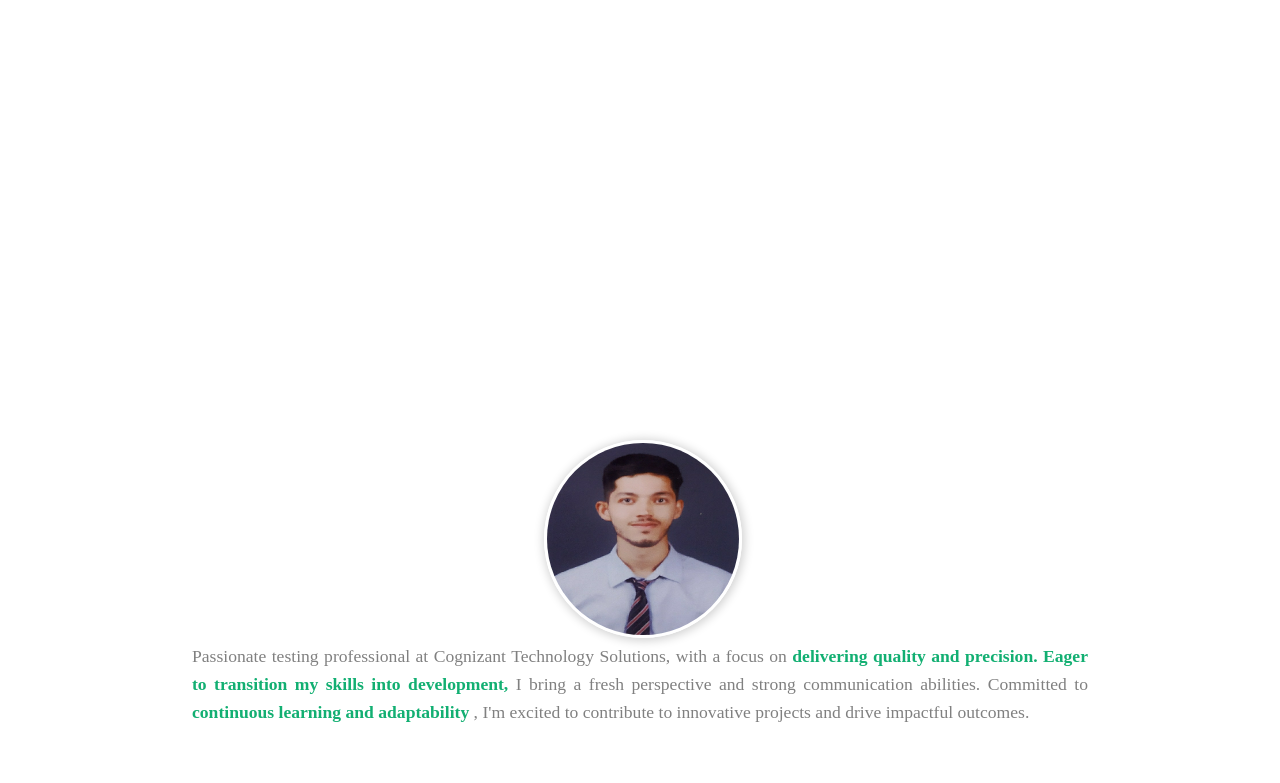
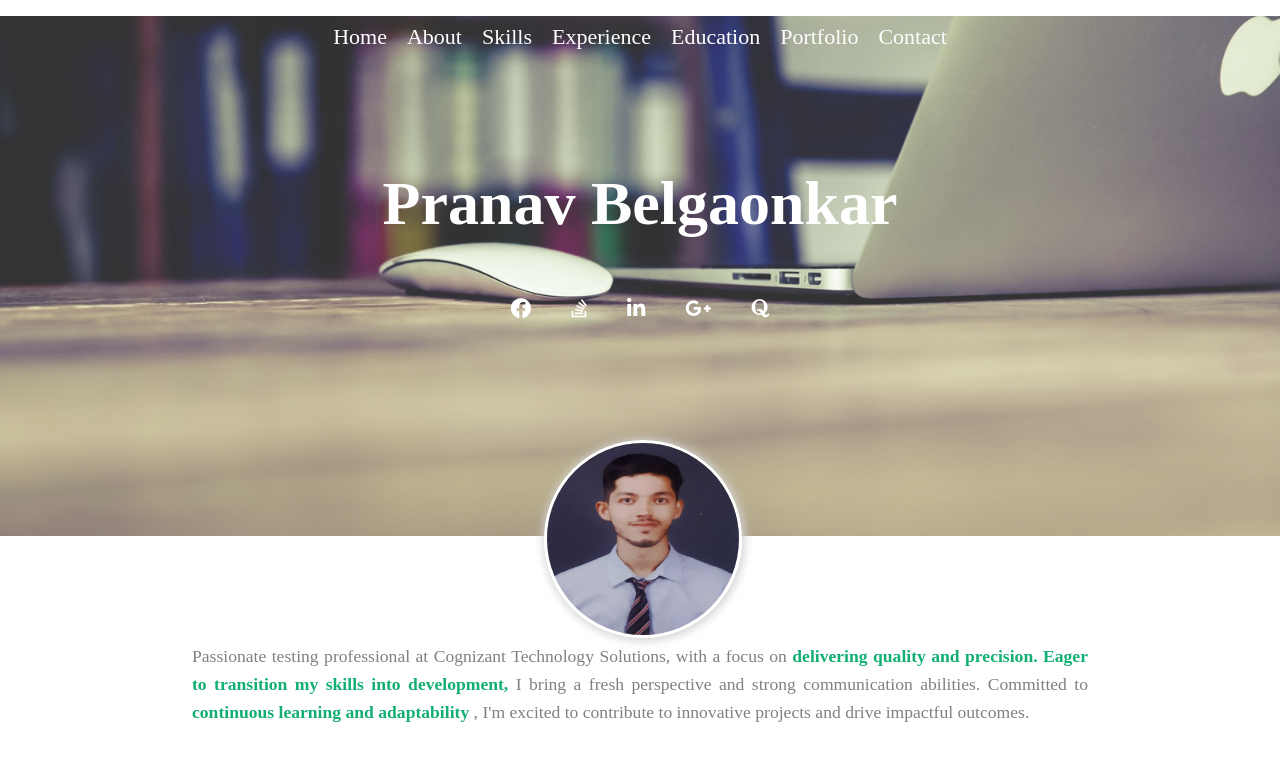
Before and after one commit to pranavbelgaonkar/resume_project.github.io, a plain HTML site: page index.html in a window 1280 px wide. Shown: the top 783 px of the page. Drawn offline with Linux system fonts and the light colour scheme.

Commit message:
Update style.css

```diff
--- a/style.css
+++ b/style.css
@@ -10,7 +10,7 @@ body{
 #body-header{
 	height: 65vh;
 	opacity: 0.8;
-	background-image: url("images/macbook_mouse.jpg");
+	background-image: url("macbook_mouse.jpg");
 	background-size: cover;
 	background-position: center;
 	background-attachment: fixed;
```
